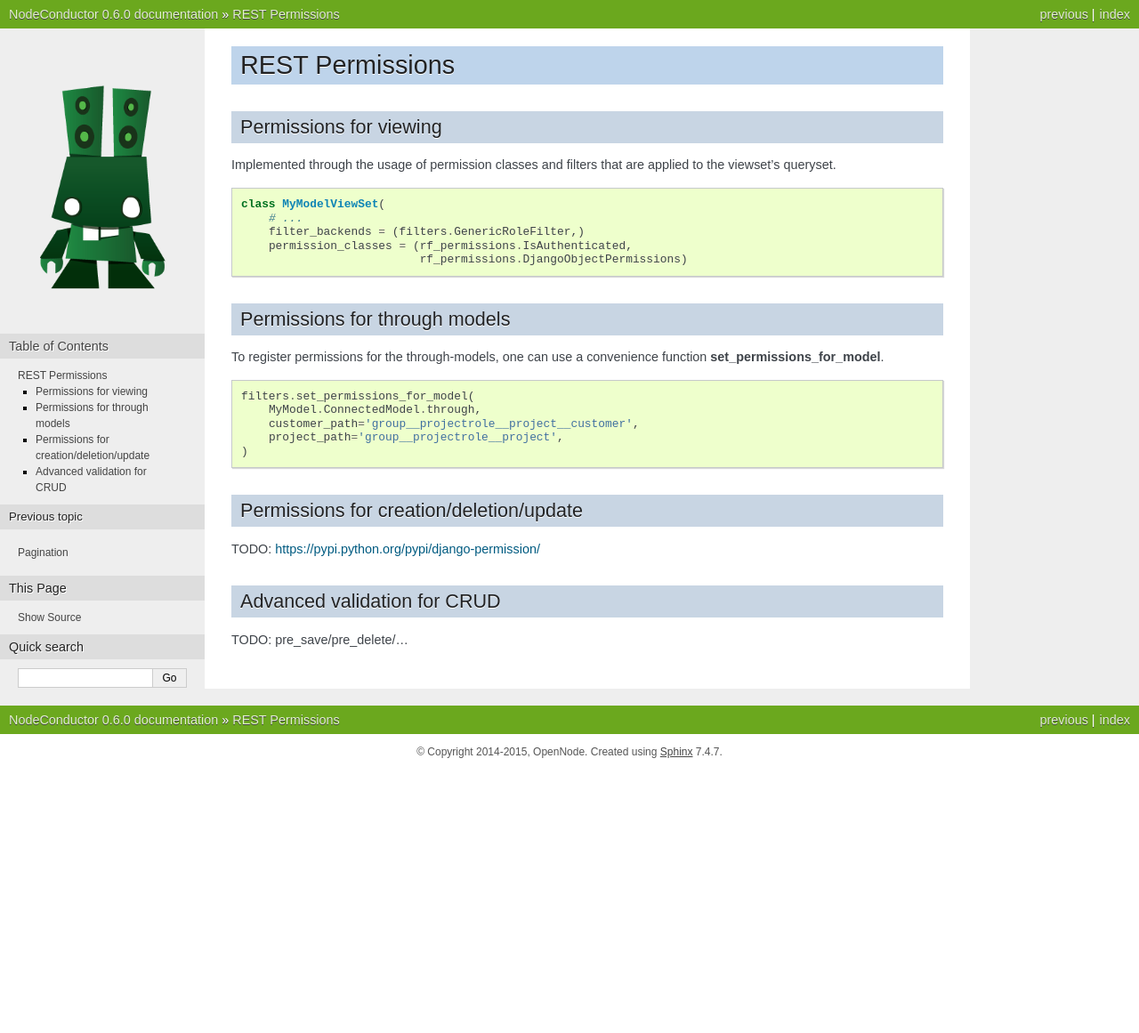
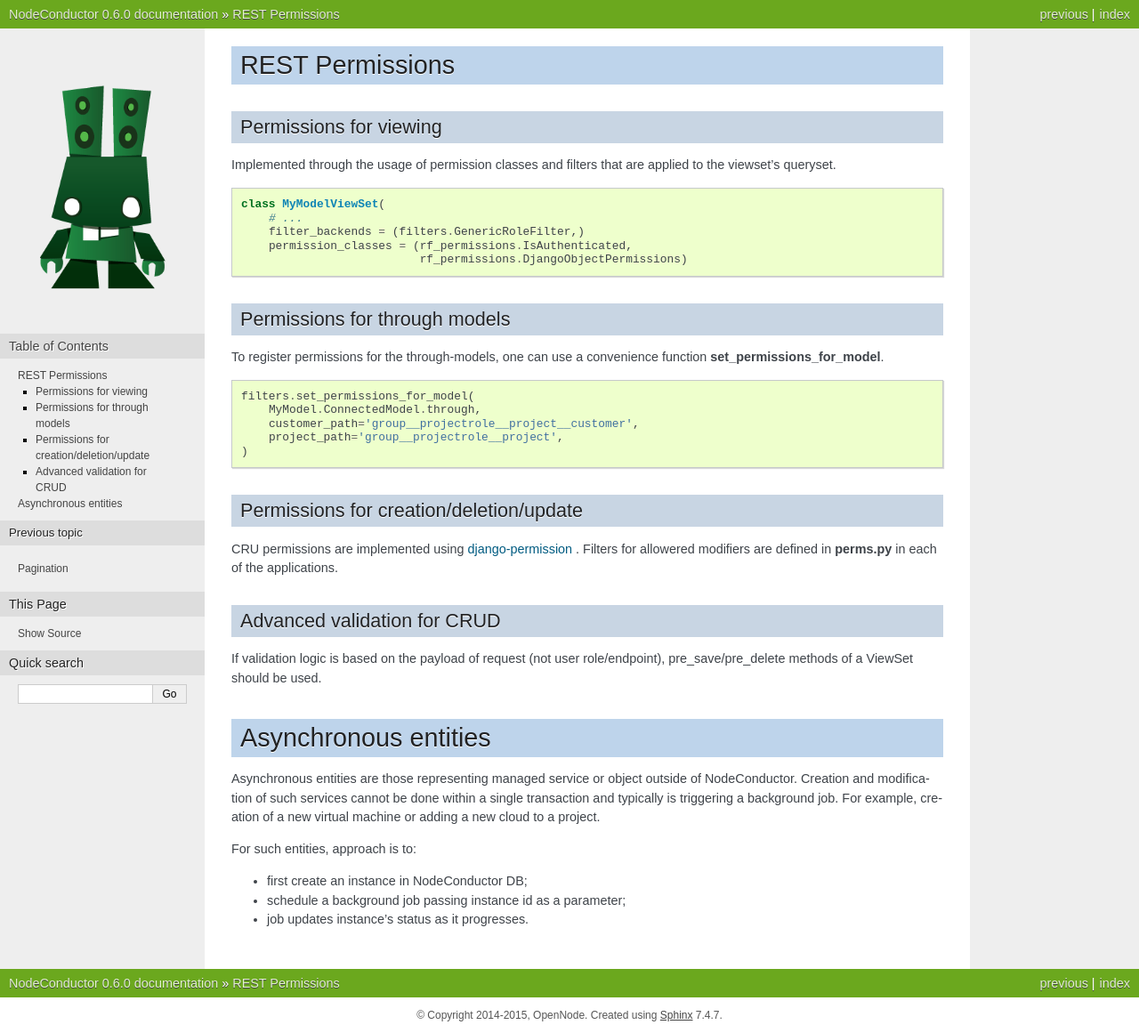
Before and after one commit to opennode/waldur-core, a Sphinx documentation site: the page built from docs/developer.rst, in a window 1280 px wide. Shown: the whole page at 89% size. Built offline with Sphinx 7.4.7, drawn with Linux system fonts in a browser that asks for light colours; before the commit the page ends 900 px from its top, so only the background shows below that.

Commit message:
Extend dev docs

```diff
--- a/docs/developer.rst
+++ b/docs/developer.rst
@@ -29,12 +29,30 @@
     )
 
 
-
 Permissions for creation/deletion/update
 ----------------------------------------
 
-TODO: https://pypi.python.org/pypi/django-permission/
+CRU permissions are implemented using django-permission_ . Filters for allowered modifiers are defined in **perms.py**
+in each of the applications.
 
 Advanced validation for CRUD
 ----------------------------
-TODO: pre_save/pre_delete/...
+
+If validation logic is based on the payload of request (not user role/endpoint), pre_save/pre_delete methods of a
+ViewSet should be used.
+
+.. _django-permission: https://pypi.python.org/pypi/django-permission/
+
+
+Asynchronous entities
+=====================
+
+Asynchronous entities are those representing managed service or object outside of NodeConductor. Creation and
+modification of such services cannot be done within a single transaction and typically is triggering a background
+job. For example, creation of a new virtual machine or adding a new cloud to a project.
+
+For such entities, approach is to:
+
+- first create an instance in NodeConductor DB;
+- schedule a background job passing instance id as a parameter;
+- job updates instance's status as it progresses.
--- a/docs/guide/background.rst
+++ b/docs/guide/background.rst
@@ -8,6 +8,7 @@
 If you are developing on OS X and have brew installed:
 
 .. code-block:: bash
+
   brew install redis-server
   redis-server
 
```
